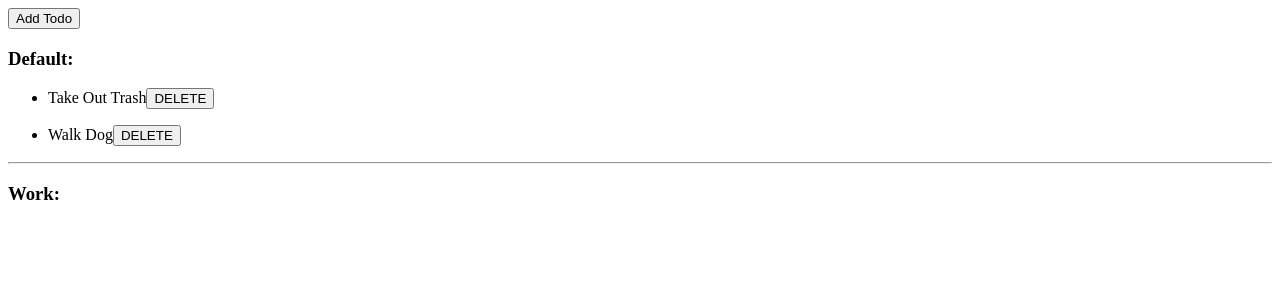
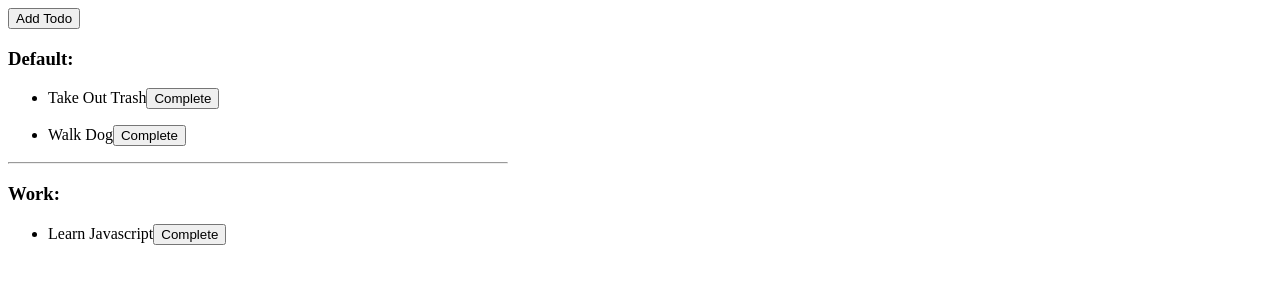
Before and after one commit to amenhotep74/todolist, a website built with webpack: page dist/index.html in a window 1280 px wide. Built offline with nearby package versions, Linux system fonts and the light colour scheme.

Commit message:
final prototype without styling

```diff
--- a/src/index.js
+++ b/src/index.js
@@ -52,6 +52,8 @@ function addBookToArray(Todo) {
 // create a todo
 addBookToArray(new Todo("Take Out Trash", "description", "1/3/2019", "default"));
 addBookToArray(new Todo("Walk Dog", "description", "1/3/2018", "default"));
+// create work todo
+addBookToArray(new Todo("Learn Javascript", "description", "1/3/2019", "work"));
 
 console.log(Todo);
 console.log(arrayDefault);
@@ -79,7 +81,7 @@ function createLi(todo, index) {
 
     // create delete button
     const deleteButton = document.createElement("button");
-    deleteButton.textContent = "DELETE";
+    deleteButton.textContent = "Complete";
     deleteButton.onclick = () => {
         removeTodoFromArray(index);
         // re render todo
@@ -108,7 +110,7 @@ function deleteTodo(ev) {
     console.log(ev.currentTarget);
 }
 renderTodo();
-
+renderTodoWork();
 // show form toggle when add todo is clicked
 document.getElementById("addtodo").addEventListener("click", function() {
     var x = document.getElementById("newtodo");
@@ -123,7 +125,6 @@ document.getElementById("addtodo").addEventListener("click", function() {
 });
 
 // Work List functions
-
 function renderTodoWork() {
     var demo = document.querySelector("#demo2");
     demo2.innerHTML = "";
@@ -141,7 +142,7 @@ function createLiWork(todo, index) {
 
     // create delete button
     const deleteButton = document.createElement("button");
-    deleteButton.textContent = "DELETE";
+    deleteButton.textContent = "Complete";
     deleteButton.onclick = () => {
         removeTodoFromArrayWork(index);
         // re render todo
```
Also changed, not shown: dist/index.html, dist/main.js, dist/style.css.
